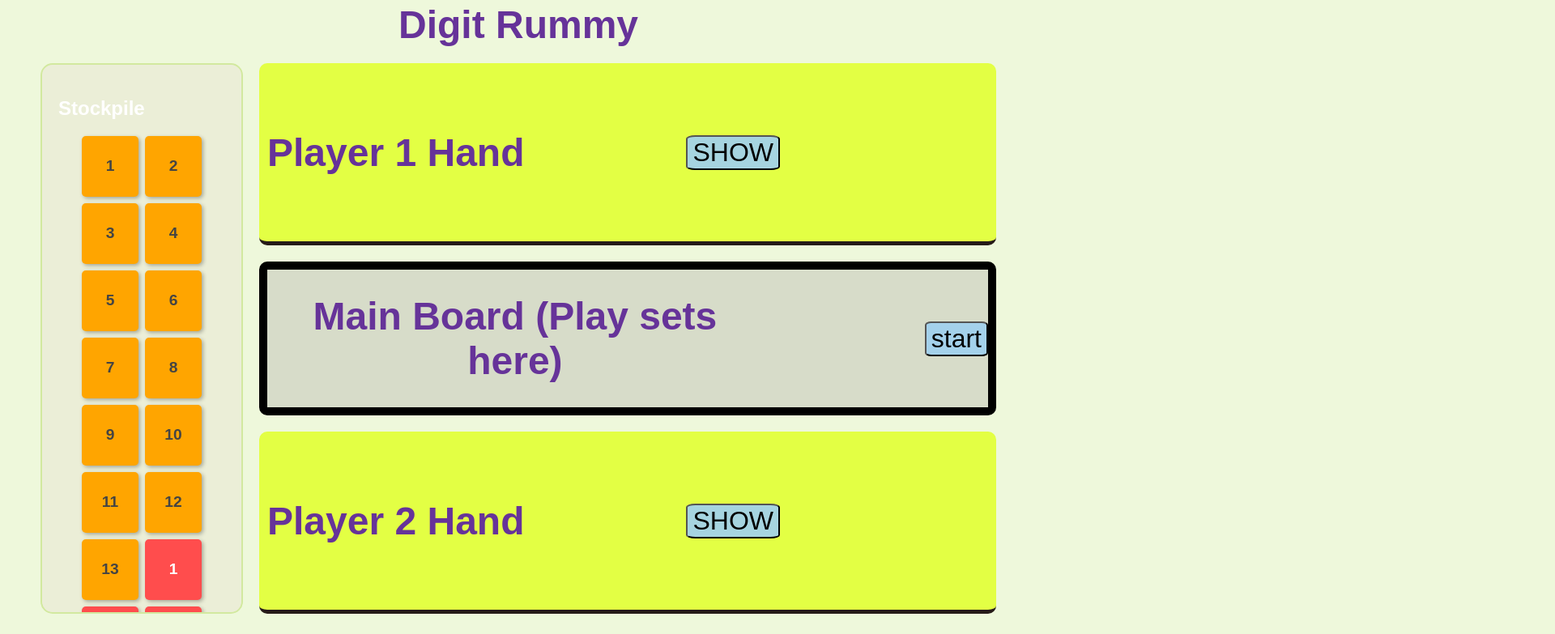
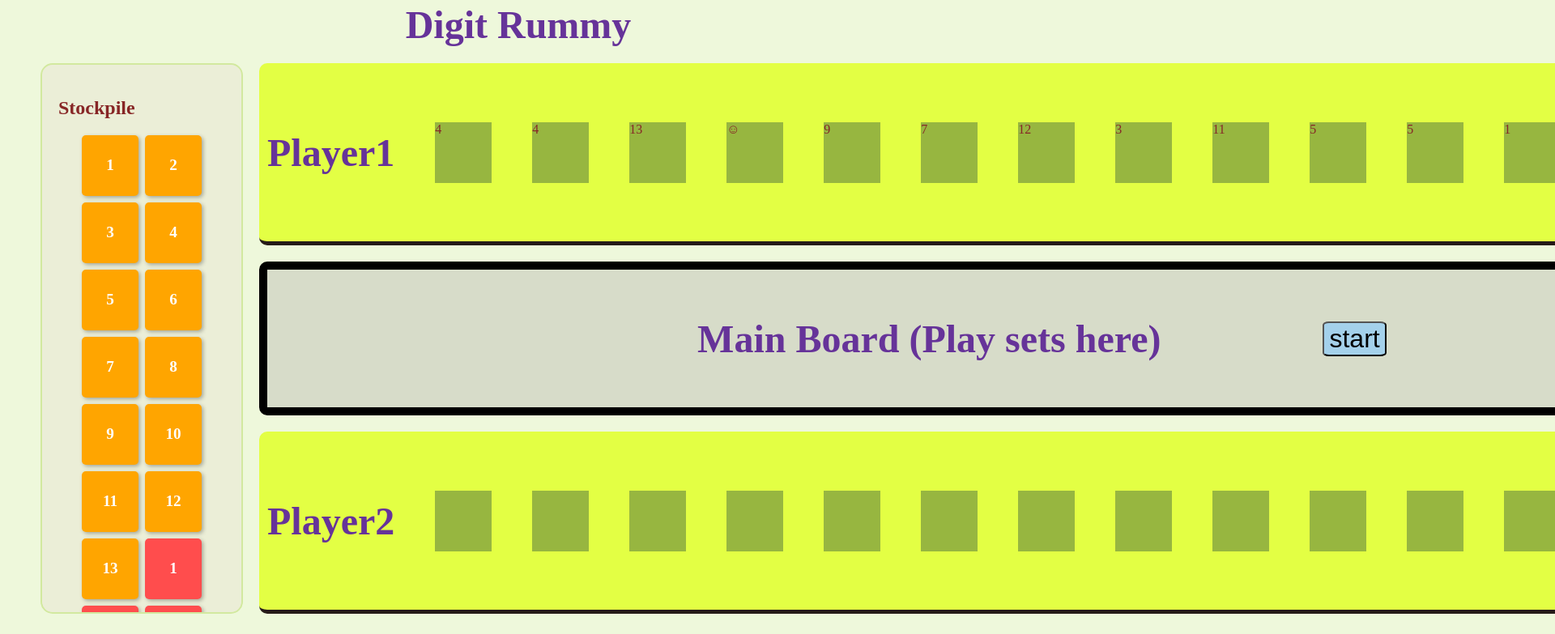
Before and after one commit to intisarHJM/Digit-Rummy, a plain HTML site: page digital-game.html in a window 1280 px wide. Shown: the part 17-800 px from the top of the page at 81% size, 1920 px wide, since content can reach past the window. Drawn offline with Linux system fonts and the light colour scheme.

Commit message:
tails randomze func is fixed

```diff
--- a/MyGame-style.css
+++ b/MyGame-style.css
@@ -1,8 +1,8 @@
 body {
   background-color: #eef8db;
-  font-family: sans-serif;
+  font-family:'Times New Roman', Times, serif;
   margin: 0;
-  color: white;
+  color: rgb(135, 38, 38);
 }
 
 h1 {
@@ -54,7 +54,7 @@ h1 {
 
 .orange-tile {
   background-color: orange;
-  color: #444;
+  color: #ffffff;
 }
 .red-tile {
   background-color: #ff4d4d;
@@ -103,3 +103,10 @@ h1 {
   font-size: xx-large;
   border-radius: 10%;
 }
+
+.p1-tiles,.p2-tiles {
+  margin-left: 50px;
+  background-color:#97b640;
+  width: 70px;
+  height: 75px;
+}
--- a/digital-game.html
+++ b/digital-game.html
@@ -79,7 +79,19 @@
 
         <section class="action-zone">
           <div class="player-rack" id="player-1-rack">
-            <h1>Player 1 Hand</h1>
+            <h1>Player1</h1>
+            <div class="p1-tiles"></div>
+            <div class="p1-tiles"></div>
+            <div class="p1-tiles"></div>
+            <div class="p1-tiles"></div>
+            <div class="p1-tiles"></div>
+            <div class="p1-tiles"></div>
+            <div class="p1-tiles"></div>
+            <div class="p1-tiles"></div>
+            <div class="p1-tiles"></div>
+            <div class="p1-tiles"></div>
+            <div class="p1-tiles"></div>
+            <div class="p1-tiles"></div>
             <button class="buttons" id="show-p1">SHOW</button>
           </div>
 
@@ -89,7 +101,19 @@
           </div>
 
           <div class="player-rack" id="player-2-rack">
-            <h1>Player 2 Hand</h1>
+            <h1>Player2 </h1>
+            <div class="p2-tiles"></div>
+            <div class="p2-tiles"></div>
+            <div class="p2-tiles"></div>
+            <div class="p2-tiles"></div>
+            <div class="p2-tiles"></div>
+            <div class="p2-tiles"></div>
+            <div class="p2-tiles"></div>
+            <div class="p2-tiles"></div>
+            <div class="p2-tiles"></div>
+            <div class="p2-tiles"></div>
+            <div class="p2-tiles"></div>
+            <div class="p2-tiles"></div>
             <button class="buttons" id="show-p2">SHOW</button>
           </div>
         </section>
--- a/script.js
+++ b/script.js
@@ -3,11 +3,15 @@ const orange = document.querySelectorAll(".orange-tile")
 const green = document.querySelectorAll(".green-tile")
 const blue = document.querySelectorAll(".blue-tile")
 const red = document.querySelectorAll(".red-tile")
+const smileyJocker = document.querySelectorAll(".smiley-tile")
+const playerRacks = document.querySelectorAll(".player-rack")
+const player1 = document.querySelectorAll(".p1-tiles")
+const player2 = document.querySelectorAll(".p2-tiles")
 
-console.log(orange)
+/* console.log(orange)
 console.log(green)
 console.log(blue)
-console.log(red)
+console.log(red) */
 
 //.player-rack -> #player-1-rack | #player-2-rack
 //stockpile
@@ -26,7 +30,11 @@ const randomize = () => {
     const randomId = Math.floor(Math.random() * orange.length)
     const randomCard = orange[randomId]
 
-    console.log(`Current element: ${randomCard.textContent} orange tile`)
+    // return `${randomCard.textContent} orange tile`
+    return {
+      number: randomCard.textContent,
+      color: "orange"
+    }
   }
 
   //-----------//
@@ -34,32 +42,67 @@ const randomize = () => {
     const randomId = Math.floor(Math.random() * red.length)
     const randomCard = red[randomId]
 
-    console.log(`Current element: ${randomCard.textContent} red tile`)
+    return  {
+      number: randomCard.textContent,
+      color: "red"
+    }
   }
 
   const randomGreen = () => {
     const randomId = Math.floor(Math.random() * green.length)
     const randomCard = green[randomId]
 
-    console.log(`Current element: ${randomCard.textContent} green tile`)
+    return {
+      number: randomCard.textContent,
+      color: "green"
+    }
   }
 
   const randomBlue = () => {
     const randomId = Math.floor(Math.random() * blue.length)
     const randomCard = blue[randomId]
 
-    console.log(`Current element: ${randomCard.textContent} blue tile`)
+    return  {
+      number: randomCard.textContent,
+      color: "blue"
+    }
   }
 
+  const smileys = () => {
+    const randomId = Math.floor(Math.random() * smileyJocker.length)
+    const randomCard = smileyJocker[randomId]
+
+    return  {
+      number: randomCard.textContent,
+      color: "Joker"
+    }
+  }
+  const rand = []
+  const jokerChance = 0.2
   for (let index = 0; index < 3; index++) {
-    randomOranges()
-    randomRed()
-    randomGreen()
-    randomBlue()
+    rand.push(randomOranges())
+    rand.push(randomGreen())
+    rand.push(randomBlue())
+    rand.push(randomRed())
+
+    if (Math.random() < jokerChance) {
+      rand.pop()
+      rand.push(smileys())
+    }
   }
+  return rand
 } //end of randomize function for each tile
 
-const firstPlayerRack = []
-const secondPlayerRack = []
+//randomize()
 
-randomize()
+const newArray = randomize()
+console.log(newArray)
+
+let player1Array = []
+player1.forEach(((tile, index) => {
+  tile.textContent = newArray[index].number
+  tile.classList.add(newArray[index].color)
+}))
+
+newArray.forEach(element => player1Array[element])
+console.log(player1Array)
```
Also changed, not shown: 1 other file.
